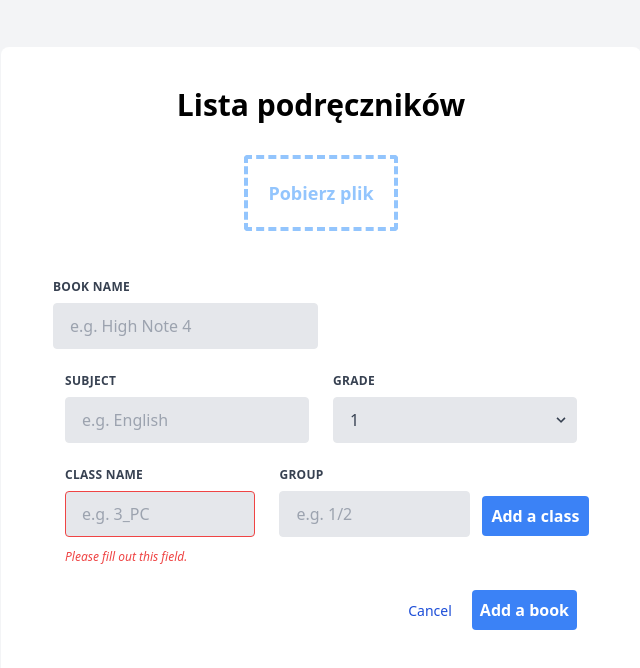
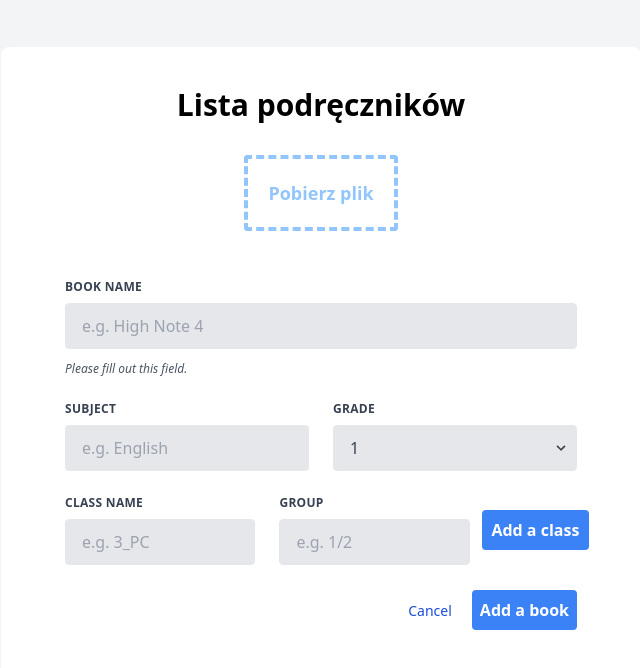
Before and after one commit to AleksanderSkubala/school-excel, a React (Create React App) app: page / in a window 1280 px wide. Shown: the top 668 px of the page, without its empty margins (319-959 px from the left). Built offline with nearby package versions, Linux system fonts and the light colour scheme.

Commit message:
dividing code into components - atoms

```diff
--- a/src/App.js
+++ b/src/App.js
@@ -79,15 +79,10 @@ function App() {
         </button>
         <form onSubmit={submitData} className="w-full max-w-lg">
           <div className="flex flex-wrap -mx-3 mb-6">
-            <TextInput w="w-full" label="Book name" name="bookName" placeholder="e.g. High Note 4" />
+            <TextInput label="Book name" name="bookName" placeholder="e.g. High Note 4" description="Please fill out this field." />
           </div>
           <div className="flex flex-wrap -mx-3 mb-6">
-            <div className="w-full md:w-1/2 px-3 mb-6 md:mb-0">
-              <label htmlFor="bookSubject" className="block uppercase tracking-wide text-gray-700 text-xs font-bold mb-2">
-                Subject
-              </label>
-              <input name="bookSubject" type="text" placeholder="e.g. English" className="appearance-none block w-full bg-gray-200 text-gray-700 border border-gray-200 rounded py-3 px-4 leading-tight focus:outline-none focus:bg-white focus:border-gray-500" />
-            </div>
+            <TextInput w="md:w-1/2 " name="bookSubject" label="Subject" placeholder="e.g. English" />
             <div className="w-full md:w-1/2 px-3 mb-6 md:mb-0">
               <label htmlFor="bookGrade" className="block uppercase tracking-wide text-gray-700 text-xs font-bold mb-2">
                 Grade
@@ -108,19 +103,8 @@ function App() {
           </div>
 
           <div className="flex flex-wrap -mx-3 mb-6">
-            <div className="w-full md:w-2/5 px-3 mb-6 md:mb-0">
-              <label htmlFor="bookClassName" className="block uppercase tracking-wide text-gray-700 text-xs font-bold mb-2">
-                Class Name
-              </label>
-              <input ref={classInput} name="bookClassName" type="text" placeholder="e.g. 3_PC" className="appearance-none block w-full bg-gray-200 text-gray-700 border border-red-500 rounded py-3 px-4 mb-3 leading-tight focus:outline-none focus:bg-white" />
-              <p className="text-red-500 text-xs italic">Please fill out this field.</p>
-            </div>
-            <div className="w-full md:w-2/5 px-3 mb-6 md:mb-0">
-              <label htmlFor="bookGroup" className="block uppercase tracking-wide text-gray-700 text-xs font-bold mb-2">
-                Group
-              </label>
-              <input ref={groupInput} name="bookGroup" type="text" placeholder="e.g. 1/2" className="appearance-none block w-full bg-gray-200 text-gray-700 border border-gray-200 rounded py-3 px-4 leading-tight focus:outline-none focus:bg-white focus:border-gray-500" />
-            </div>
+            <TextInput w="md:w-2/5" refProp={classInput} name="bookClassName" label="Class Name" placeholder="e.g. 3_PC" />
+            <TextInput w="md:w-2/5" refProp={groupInput} name="bookGroup" label="Group" placeholder="e.g. 1/2" />
             <div className="w-full md:w-1/5 flex flex-col justify-center">
               <Button onClick={addClassObject} primary>
                 Add a class
--- a/src/components/atoms/TextInput.js
+++ b/src/components/atoms/TextInput.js
@@ -1,10 +1,10 @@
 export default function TextInput(props) {
   return (
-    <div className={props.w +"px-3"}>
+    <div className={`${props.w} w-full px-3 mb-6 md:mb-0`}>
       <label htmlFor={props.name} className="block uppercase tracking-wide text-gray-700 text-xs font-bold mb-2">
         {props.label}
       </label>
-      <input name={props.name} type="text" placeholder={props.placeholder} className={props.error ? "border-red-500" : "border-gray-200" + "appearance-none block w-full bg-gray-200 text-gray-700 border rounded py-3 px-4 leading-tight focus:outline-none focus:bg-white focus:border-gray-500"} />
+      <input ref={props.refProp} name={props.name} type="text" placeholder={props.placeholder} className={`${props.error ? "border-red-500 mb-3" : "border-gray-200"}  appearance-none block w-full bg-gray-200 text-gray-700 border rounded py-3 px-4 leading-tight focus:outline-none focus:bg-white focus:border-gray-500`} />
       {props.error ? <p className="text-red-500 text-xs italic">{props.error}</p> : null}
       {props.description ? <p className="text-gray-600 mt-3 text-xs italic">{props.description}</p> : null}
     </div>
```
